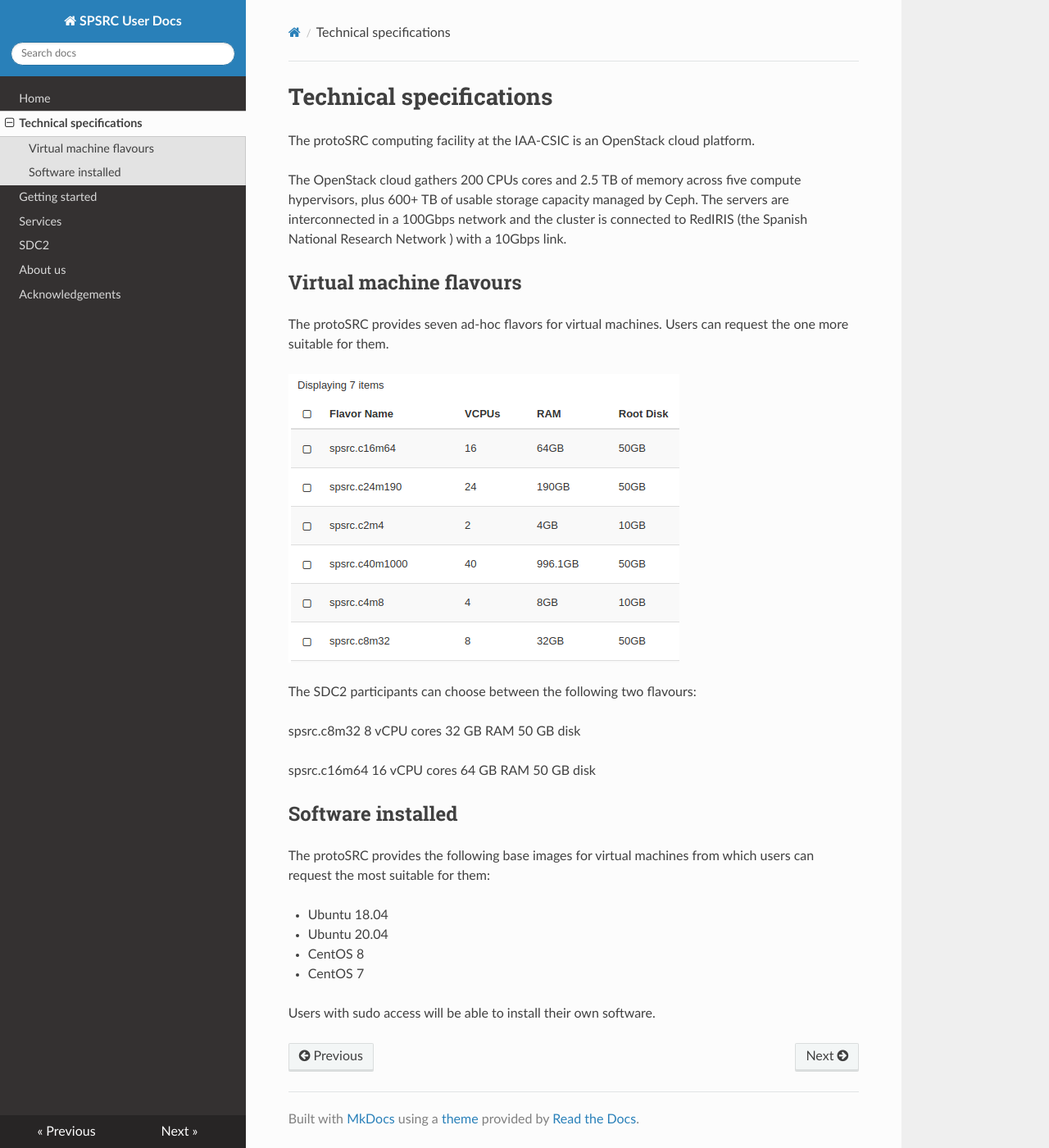
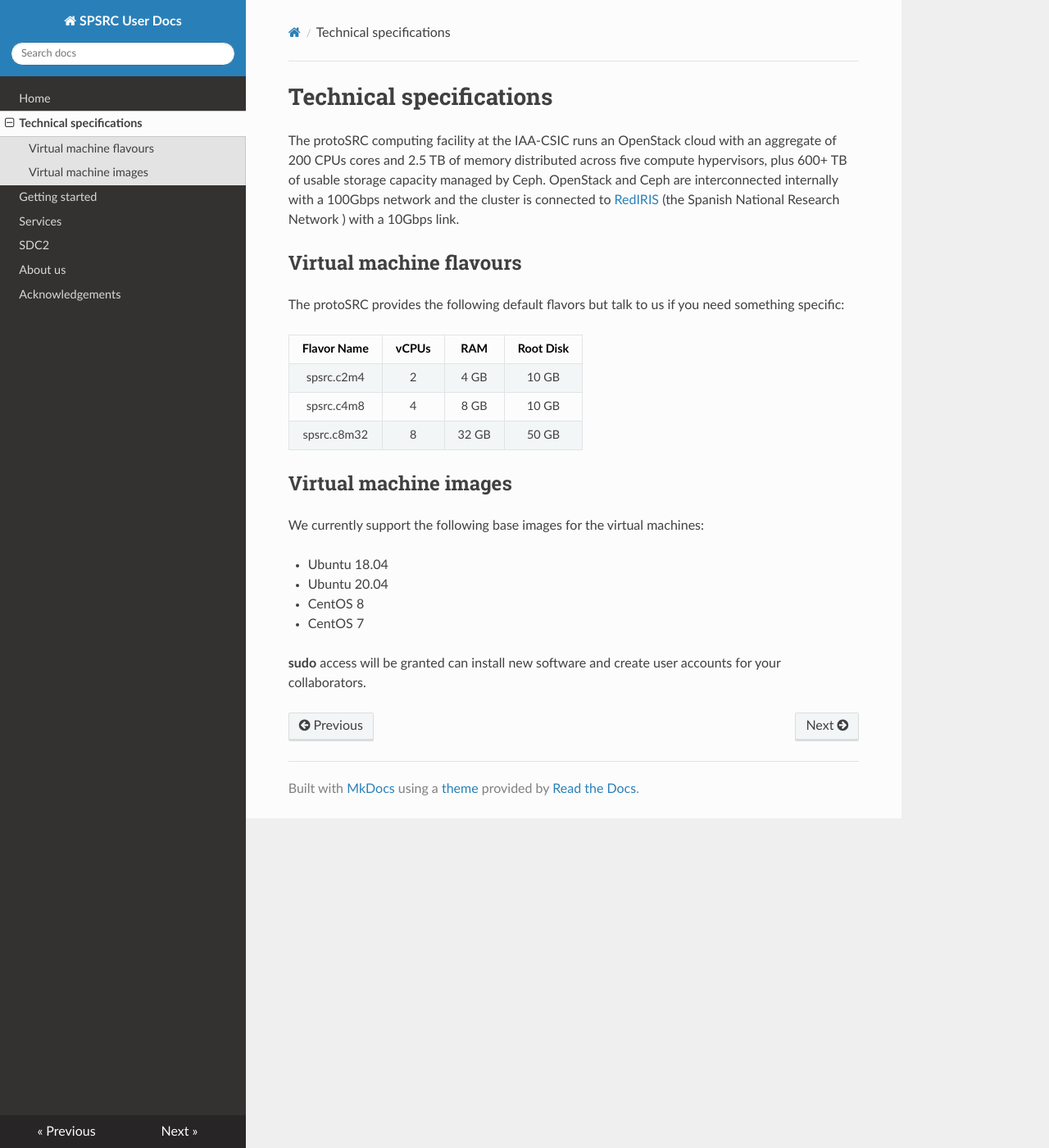
Before and after one commit to espsrc/spsrc_user_docs, an MkDocs documentation site: the page built from docs/tech_specifications.md, in a window 1280 px wide and 1400 px high. Shown: the whole window at 82% size. Built offline with MkDocs 1.6.1, drawn with Linux system fonts in a browser that asks for light colours; nearby versions of some CDN libraries.

Commit message:
Update tech_specifications.md

```diff
--- a/docs/tech_specifications.md
+++ b/docs/tech_specifications.md
@@ -1,34 +1,27 @@
 # Technical specifications
 
-The protoSRC computing facility at the IAA-CSIC is an OpenStack cloud platform.
-
-The OpenStack cloud gathers 200 CPUs cores and 2.5 TB of memory across five compute hypervisors, plus 600+ TB of usable storage capacity managed by Ceph. The servers are interconnected in a 100Gbps network and the cluster is connected to RedIRIS (the Spanish National Research Network ) with a 10Gbps link.
-
+The protoSRC computing facility at the IAA-CSIC runs an OpenStack cloud with an aggregate of 200 CPUs cores
+and 2.5 TB of memory distributed across five compute hypervisors, plus 600+ TB of usable storage capacity
+managed by Ceph. OpenStack and Ceph are interconnected internally with a 100Gbps network and the cluster
+is connected to [RedIRIS](https://www.rediris.es/) (the Spanish National Research Network ) with a 10Gbps link.
 
 ## Virtual machine flavours
-The protoSRC provides seven ad-hoc flavors for virtual machines. Users can request the one more suitable for them.
 
-![](images/VM_flavours.png)
+The protoSRC provides the following default flavors but talk to us if you need something specific:
 
-The SDC2 participants can choose between the following two flavours:
+| Flavor Name | vCPUs | RAM   | Root Disk |
+|:-----------:|:-----:|:-----:|:---------:|
+| spsrc.c2m4  | 2     | 4 GB  | 10 GB |
+| spsrc.c4m8  | 4     | 8 GB  | 10 GB |
+| spsrc.c8m32 | 8     | 32 GB | 50 GB |
 
-spsrc.c8m32
-8 vCPU cores
-32 GB RAM
-50 GB disk
+## Virtual machine images
 
-spsrc.c16m64
-16 vCPU cores
-64 GB RAM
-50 GB disk
-
-## Software installed
-
-The protoSRC provides the following base images for virtual machines from which users can request the most suitable for them:
+We currently support the following base images for the virtual machines:
 
 - Ubuntu 18.04
 - Ubuntu 20.04
 - CentOS 8
 - CentOS 7
 
-Users with sudo access will be able to install their own software.
+**sudo** access will be granted can install new software and create user accounts for your collaborators.
```
